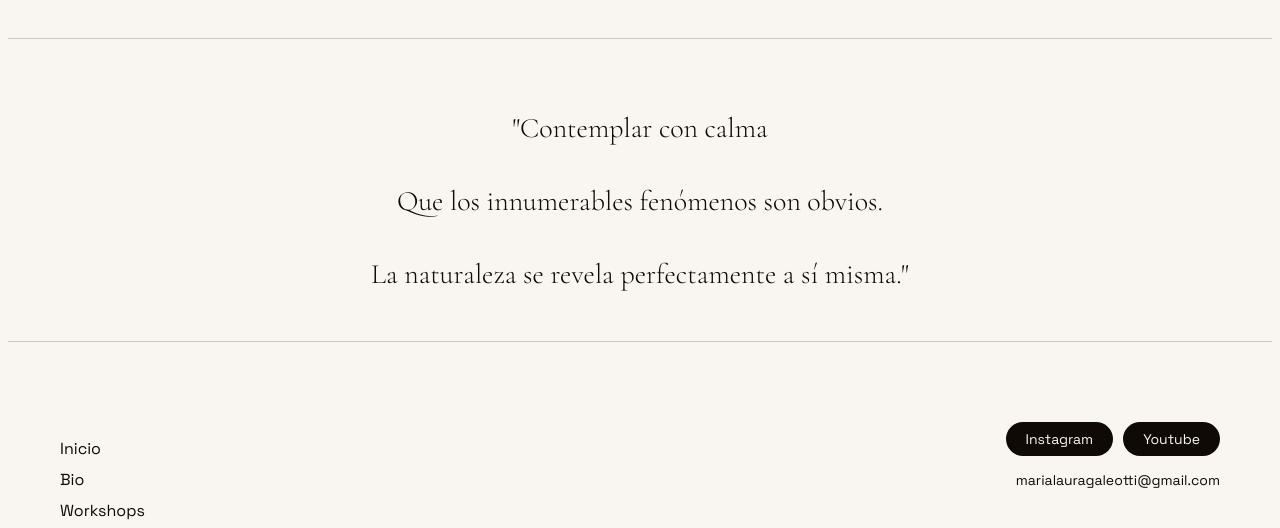
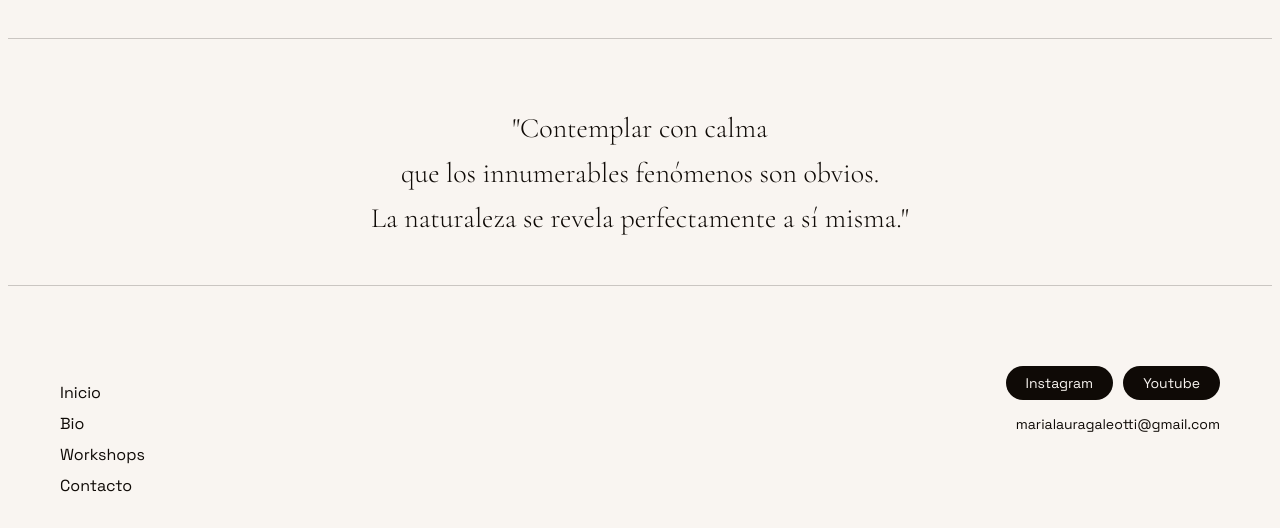
Before and after one commit to RenzoMaggi16/maria_laura_galeotti, a plain HTML site: page index.html in a window 1280 px wide. Shown: the part 709-1237 px from the top of the page. Drawn offline with nearby package versions, Linux system fonts and the light colour scheme.

Commit message:
cambios quote

```diff
--- a/index.html
+++ b/index.html
@@ -30,9 +30,8 @@
         </div>
         <div class="quote-container">
             <div class="quote">
-                <p>"Contemplar con calma</p>
-                <p>Que los innumerables fenómenos son obvios.</p>
-                <p>La naturaleza se revela perfectamente a sí misma."</p>
+                <p>"Contemplar con calma <br> que los innumerables fenómenos son obvios. <br>La naturaleza se revela perfectamente a sí misma."</p>
+
             </div>
         </div>
     </main>
```
